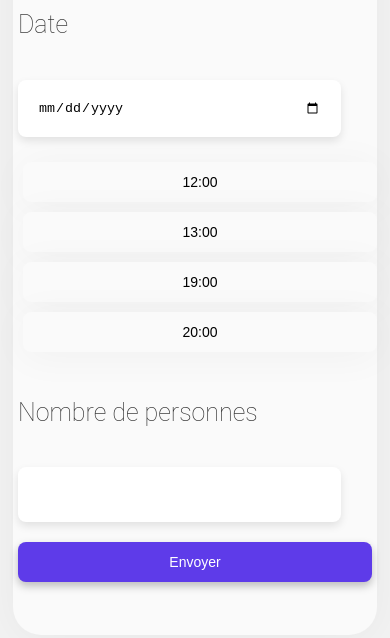
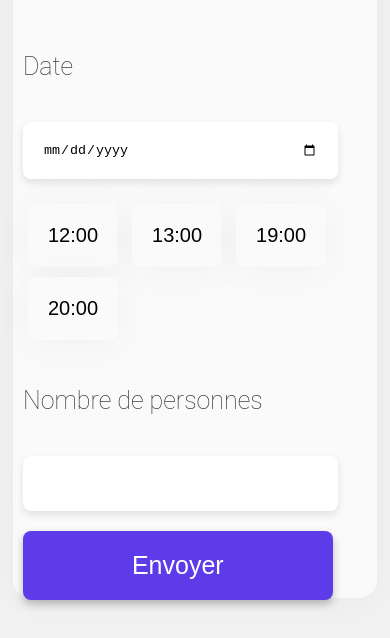
Before and after one commit to Turtingautoma/Gestion-des-reservations, a plain HTML site: page index.html in a window 390 px wide. Shown: the part 222-860 px from the top of the page. Drawn offline with Linux system fonts and the light colour scheme.

Commit message:
Update styles.css

```diff
--- a/styles.css
+++ b/styles.css
@@ -89,34 +89,39 @@ input {
     color: white;
     box-shadow: 0px 4px 9px rgba(0, 0, 0, 0.25);
 }
-/* Styles pour les écrans de tablettes */
-@media (max-width: 768px) {
-    .card {
-        width: 90%;
-        padding: 10px;
+/* Téléphones mobiles */
+@media (max-width: 480px) {
+    h1, h2 {
+        font-size: 25px;
     }
-    .submit-btn, .selectserv {
-        width: 100%;
-        font-size: 16px;
-    }
-}
 
-/* Styles pour les écrans de téléphones mobiles */
-@media (max-width: 480px) {
-    .container {
-        padding: 5px;
-    }
     .card {
         width: 100%;
+        height: 100%;
+        background: #FAFAFA;
+        border-radius: 18px;
+        padding: 10px;
+        text-align: left;
+        justify-content: left;
+        display: flex;
+        flex-direction: column;
+        gap: 20px;
+        box-shadow: 0px 4px 40px rgba(0, 0, 0, 0.043);
+    }
+    .container {
+        display: flex;
         padding: 5px;
-        height: 100%;
-    }
-    .submit-btn, .selectserv {
+        padding-top: 5px;
+        padding-bottom: 5px;
+        height: 90%;
         width: 100%;
-        padding: 12px;
-        font-size: 14px;
-    }
-    h1, h2 {
-        font-size: 18px;
-    }
+        justify-content: center;
+        align-items: center;
+         }
+
+    .cardh1 {
+        color: #2E2E2E;
+        font-weight: 50;
+        font-size: 60px;
+        }
 }
```
